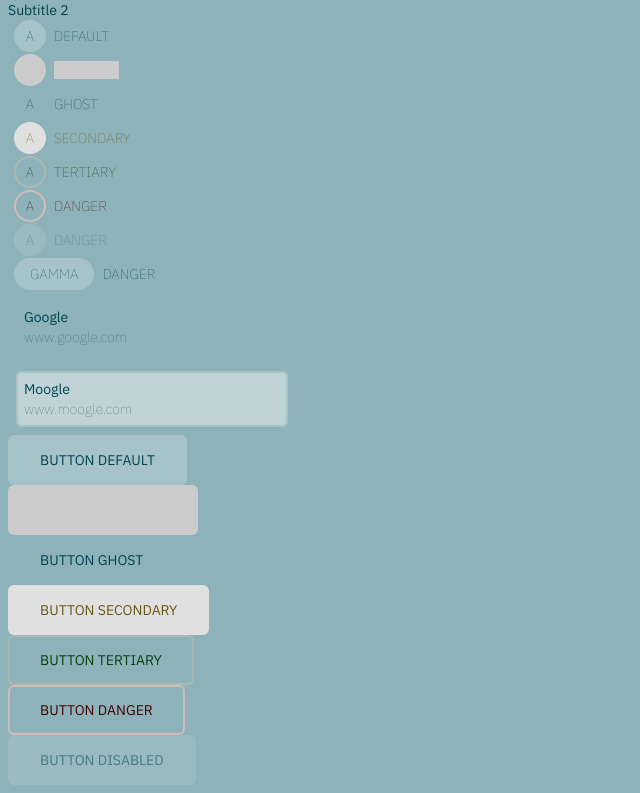
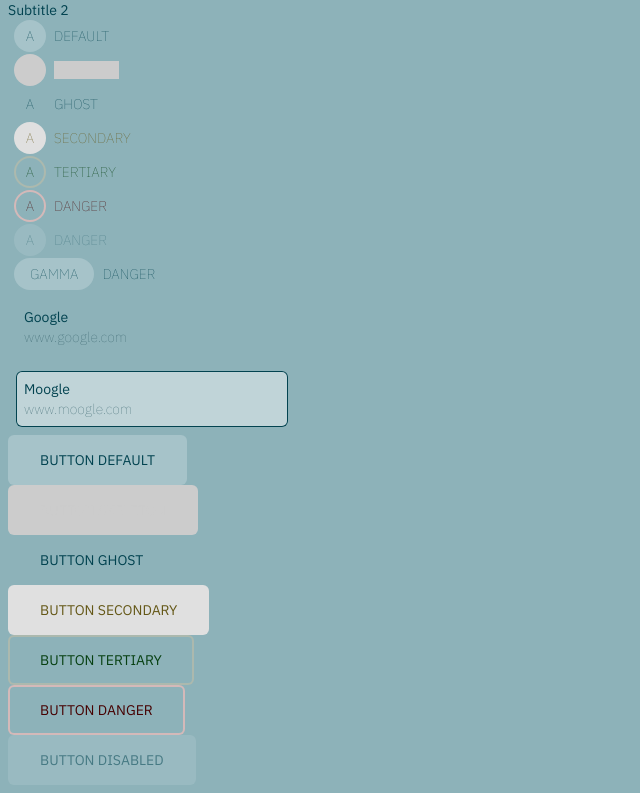
Before and after one commit to gamma-s/components, a React (Vite) app: page / in a window 1280 px wide. Shown: the part 908-1701 px from the top of the page, without its empty margins (0-640 px from the left). Built offline with nearby package versions, Linux system fonts and the light colour scheme.

Commit message:
chore: new tab updated

```diff
--- a/src/components/Button/Tab/index.module.scss
+++ b/src/components/Button/Tab/index.module.scss
@@ -49,7 +49,7 @@
     &--active {
       &-item {
         background-color: $primary-surface3;
-        box-shadow: inset 0 0 0 2px $primary-surface2;
+        box-shadow: inset 0 0 0 1px $primary-text1;
       }
     }
 
```
